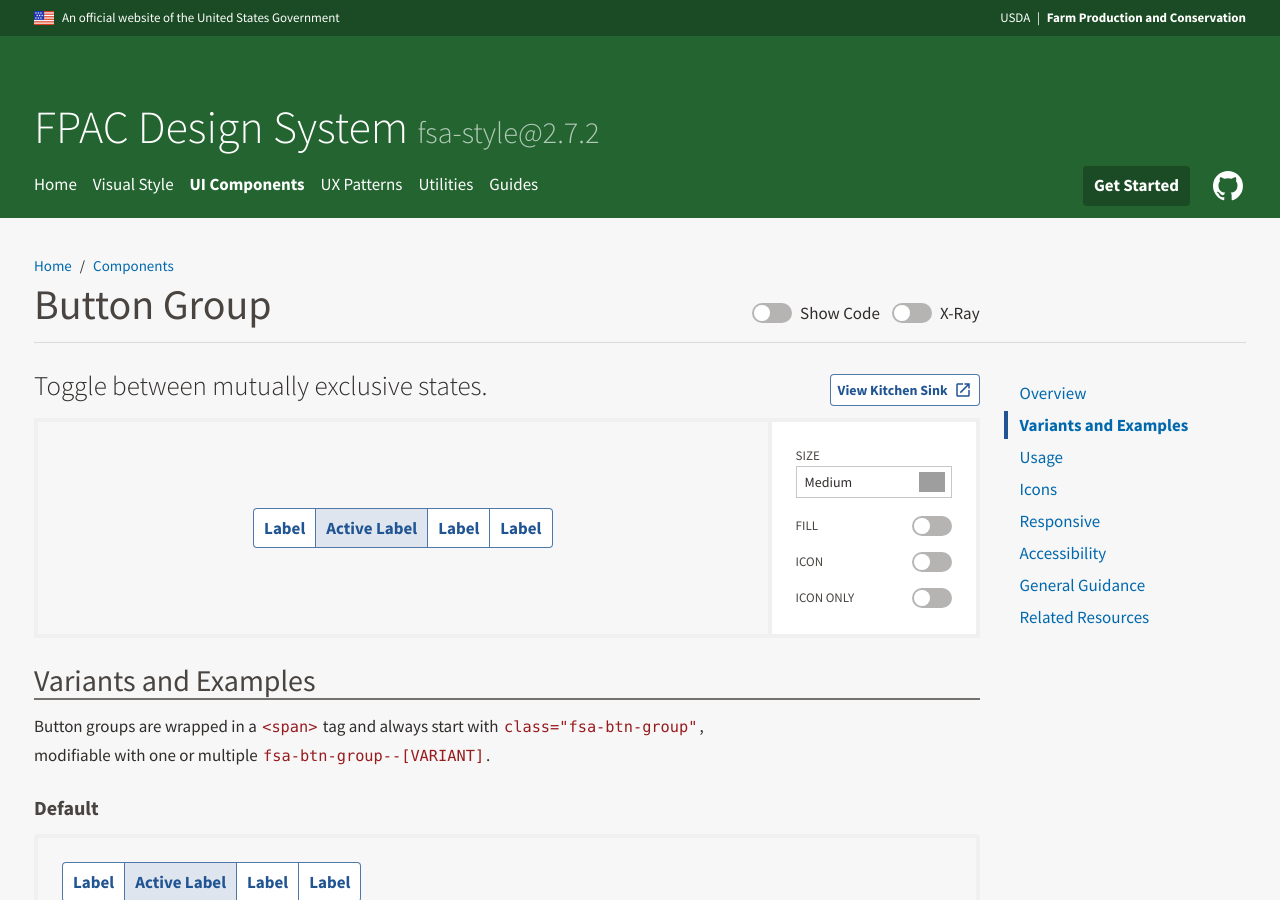
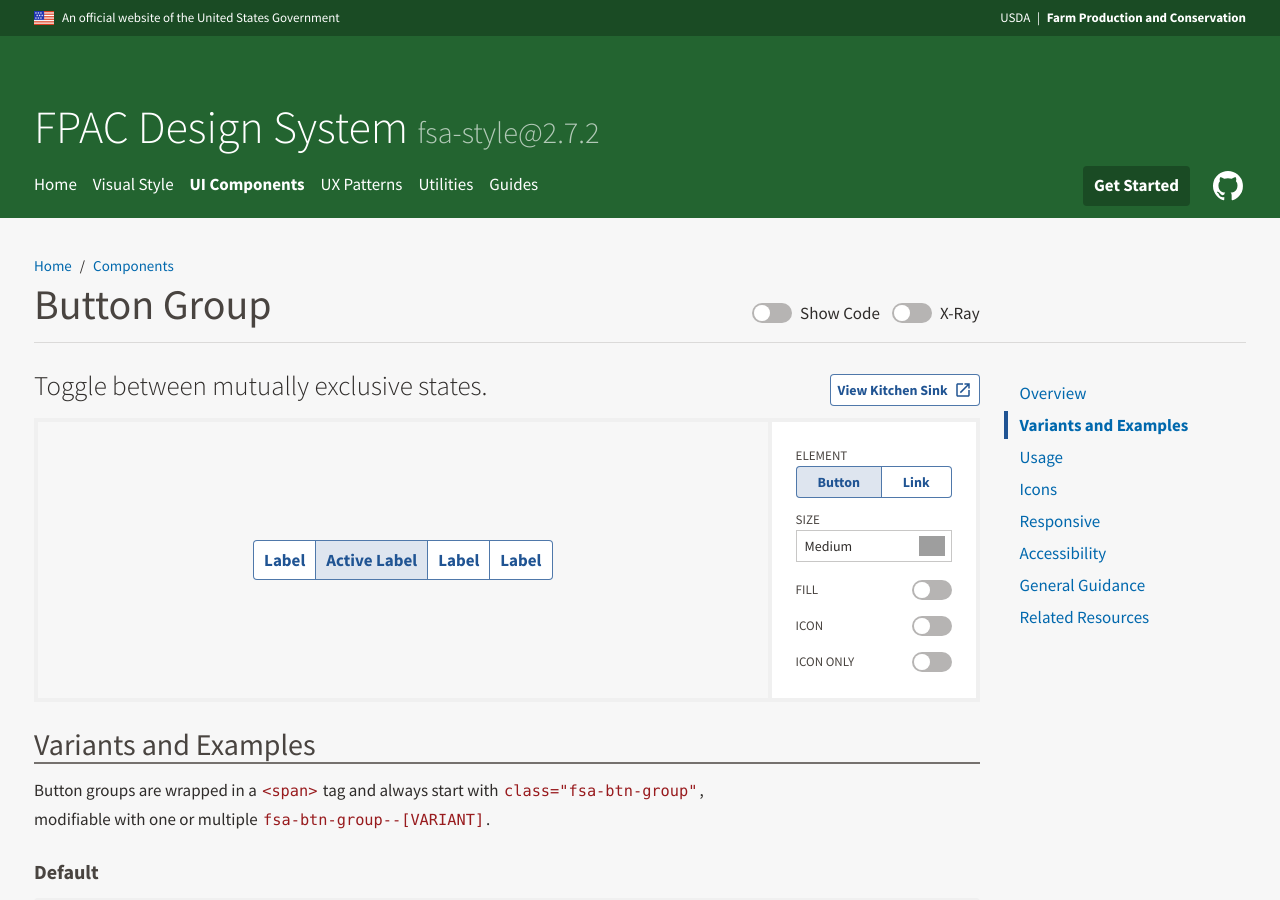
Before and after one commit to USDA-FSA/fsa-design-system, a Jekyll site: the page built from components/button-group/index.md, in a window 1280 px wide and 900 px high. Built offline with Jekyll 4.4.1, drawn with Linux system fonts in a browser that asks for light colours; grey boxes are pictures that could not be loaded.

Commit message:
Prototyping Combinator: Button Group toggle behavior

```diff
--- a/components/button-group/index.md
+++ b/components/button-group/index.md
@@ -14,6 +14,13 @@
 <div class="ds-combinator">
   <div class="ds-combinator__props">
     <h3 class="fsa-sr-only">Props</h3>
+    <div class="fsa-field ds-combinator__item">
+      <label class="fsa-field__label fsa-text--h6 ds-combinator__label" for="combinatorElement" id="combinatorElementLabel">Element</label>
+      <span class="fsa-btn-group fsa-btn-group--fill fsa-btn-group--small" role="group" id="combinatorElement" aria-describedby="combinatorElementLabel">
+        <button data-behavior="combinator-btn-group" data-element-type="button" class="fsa-btn-group__item fsa-btn-group__item--active" type="button" aria-selected="true">Button</button>
+        <button data-behavior="combinator-btn-group" data-element-type="a" class="fsa-btn-group__item" type="button">Link</button>
+      </span>
+    </div>
     <div class="fsa-field ds-combinator__item">
       <label class="fsa-field__label fsa-text--h6 ds-combinator__label" for="combinatorSize">Size</label>
       <select class="fsa-select fsa-select--small fsa-field__item" id="combinatorSize" name="combinatorSize" data-behavior="combinator-select" data-remove="fsa-btn-group--small fsa-btn-group--large">
```
Also changed, not shown: components/buttons/index.md (+2 -2 lines), components/content-tabs/index.md (+1 -1 lines).
